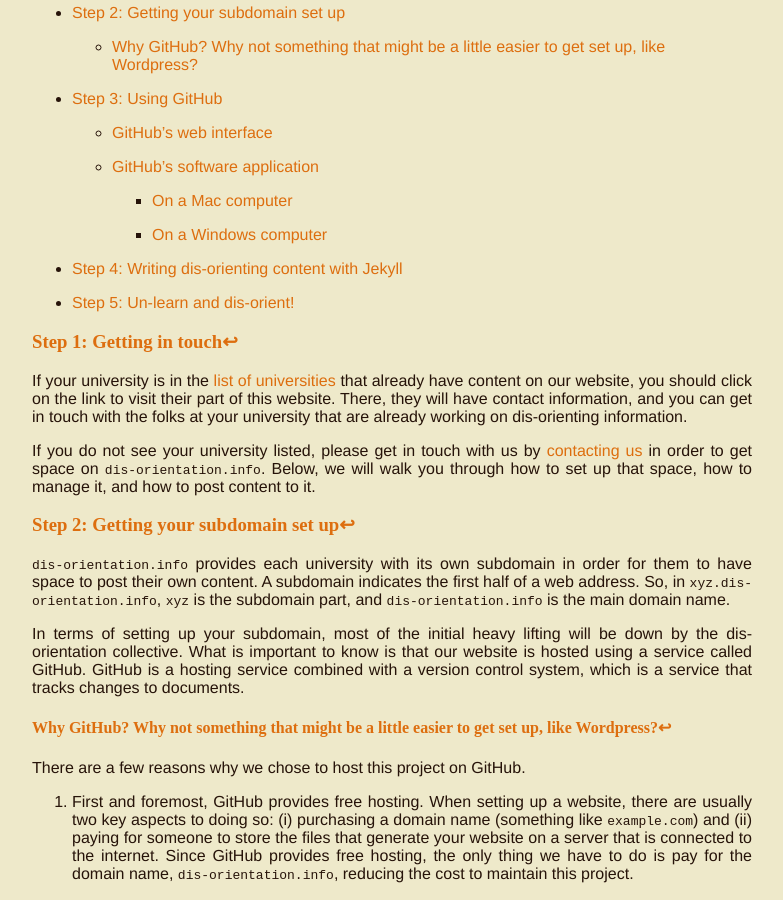
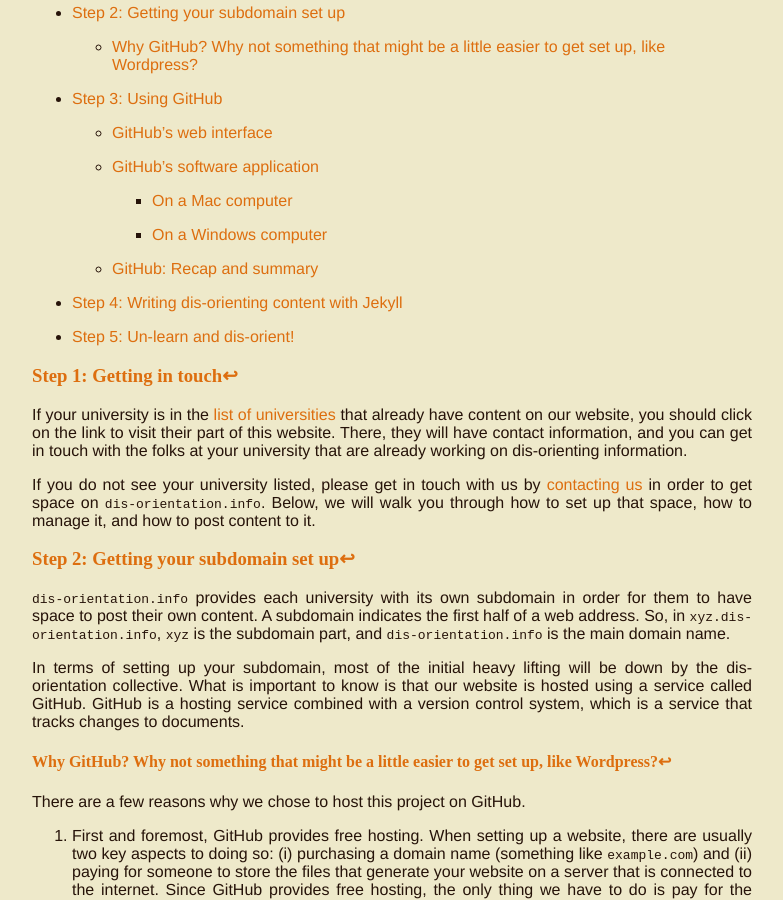
Before and after one commit to dis-orientation/dis-orientation.github.io, a Jekyll site: the page built from involved.md, in a window 1280 px wide and 900 px high, scrolled down 477 px. Shown: the whole window, without its empty margins (248-1031 px from the left). Built offline with Jekyll 4.4.1, drawn with Linux system fonts in a browser that asks for light colours; Markdown is read by kramdown in place of the engine named in the settings; some of the changed text lies outside the part shown.

Commit message:
added recap and summary section

```diff
--- a/involved.md
+++ b/involved.md
@@ -28,6 +28,8 @@
 		- <a href="#mac">On a Mac computer</a>
 
 		- <a href="#windows">On a Windows computer</a>
+
+	- <a href="github-summary">GitHub: Recap and summary</a>
 
 - <a href="#step-4">Step 4: Writing dis-orienting content with Jekyll</a>
 
@@ -147,6 +149,8 @@
 
 ##### <a id="windows">On a Windows computer</a><a href="#toc">↩</a>
 
+#### <a id="github-summary">GitHub: Recap and summary</a><a href="#toc">↩</a>
+
 - **Details coming soon**
 
 ### <a id="step-4">Step 4: Writing dis-orienting content with Jekyll</a><a href="#toc">↩</a>
```
